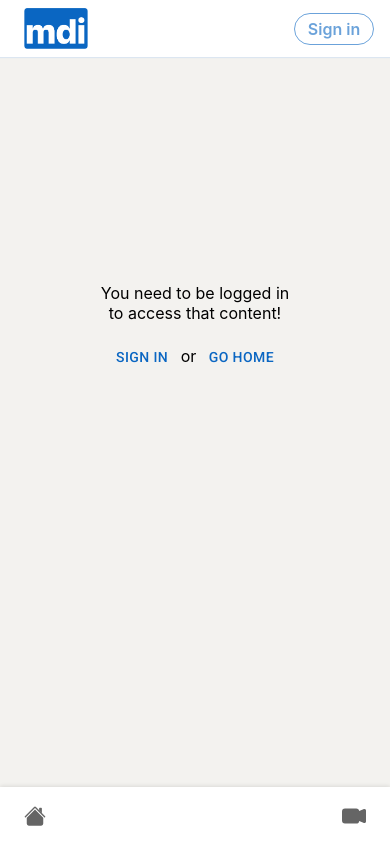
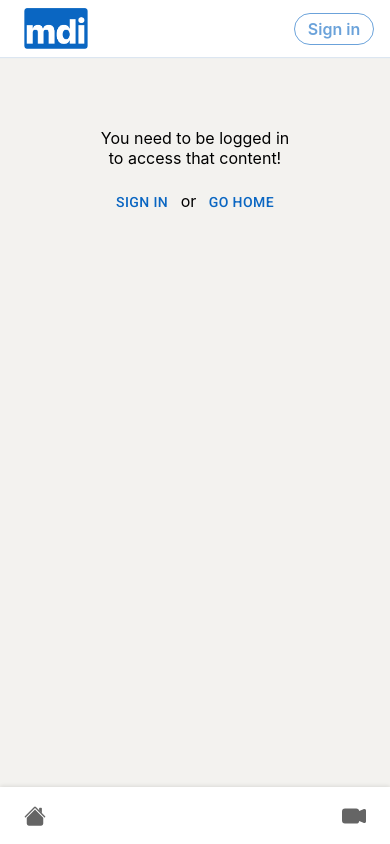
Before and after one commit to jayeclark/my-dev-interview-alpha, a Next.js app in the folder frontend/: page /unauthed in a window 390 px wide. Built offline with nearby package versions, Linux system fonts and the light colour scheme; no server answers.

Commit message:
Update front end mobile
Signed-off-by: Jay Clark <jay@jayeclark.dev>

```diff
--- a/frontend/pages/share.tsx
+++ b/frontend/pages/share.tsx
@@ -303,7 +303,7 @@ export default function Share() {
           right: 10px;
           top: 10px;
         }
-        @media only screen and (max-width: 500px) {
+        @media only screen and (max-width: 700px) {
           main {
             flex-wrap: wrap-reverse;
             flex-direction: row!important;
@@ -318,8 +318,8 @@ export default function Share() {
           }
           .viewer video {
             margin: 0px 10vw;
-            max-width: calc(80vw - 2rem);
-            height: calc(0.75 * (80vw - 2rem));
+            max-width: calc(min(80vw - 2rem, 80vh - 2rem));
+            height: calc(0.75 * min(80vw - 2rem, 80vh - 2rem));
             border-radius: 6px;
           }
         }
--- a/frontend/styles/Home.module.css
+++ b/frontend/styles/Home.module.css
@@ -93,7 +93,7 @@
   margin-left: 0.5rem;
 }
 
-@media (max-width: 500px) {
+@media (max-width: 700px) {
   .container {
     padding: 0;
   }
@@ -104,7 +104,8 @@
   flex: 1;
   display: flex;
   flex-direction: column;
-  overflow: hidden;
+  overflow: scroll;
+  justify-content: flex-start;
 }
   .grid {
     width: 100%;
```
